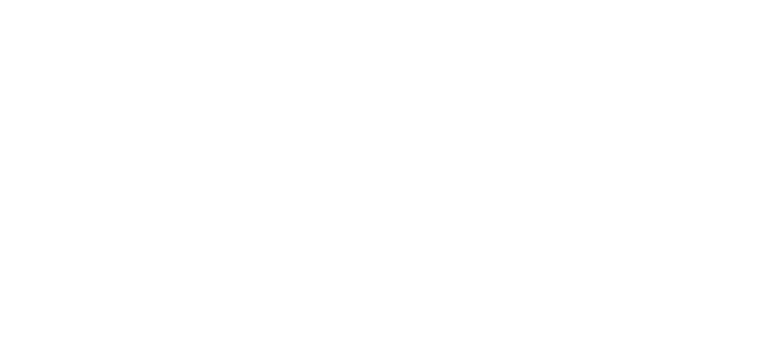
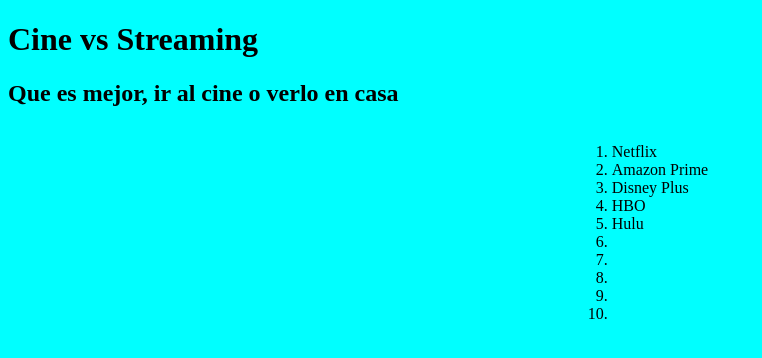
Before and after one commit to KrisMoralesZ/Cine-vs-Streaming, a website: page index.html in a window 1280 px wide. Shown: the whole page, without its empty margins (0-762 px from the left). Drawn offline with Linux system fonts and the light colour scheme.

Commit message:
Form and list

```diff
--- a/index.html
+++ b/index.html
@@ -8,6 +8,32 @@
     <link rel="stylesheet" href="/styles.css">
 </head>
 <body>
+    <header>
+        <h1>
+            Cine vs Streaming
+        </h1>
+    </header>
+    <section>
+        <h2>Que es mejor, ir al cine o verlo en casa</h2>
+        <form class="formulario" action="">
+            <ol>
+                <li>Netflix</li>
+                <li>Amazon Prime</li>
+                <li>Disney Plus</li>
+                <li>HBO</li>
+                <li>Hulu</li>
+                <li></li>
+                <li></li>
+                <li></li>
+                <li></li>
+                <li></li>
+            </ol>
+        </form>
+
+    </section>
+    <footer>
+
+    </footer>
     <script src="/index.js"></script>
 </body>
 </html>
--- a/styles.css
+++ b/styles.css
@@ -0,0 +1,8 @@
+body{
+    background-color:#00FFFF;
+}
+.formulario{
+    display: flex;
+    justify-content: center;
+    justify-self: center;
+}
```
